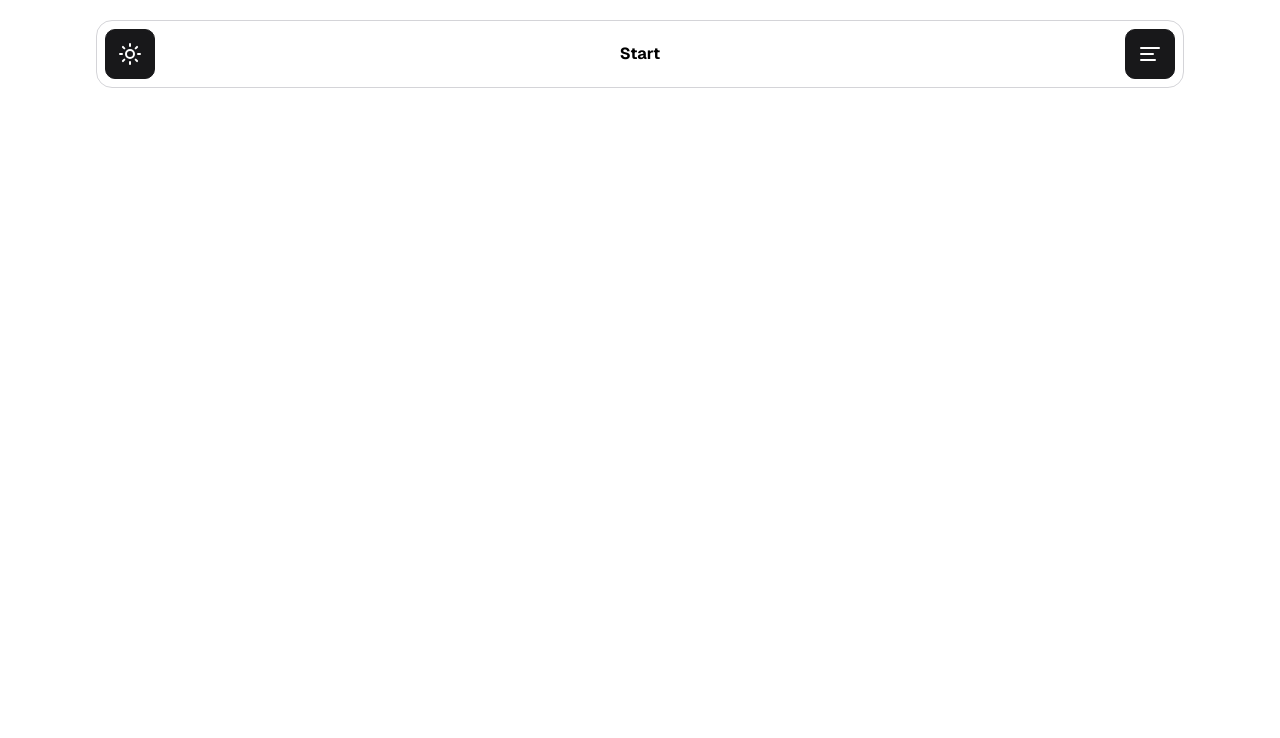
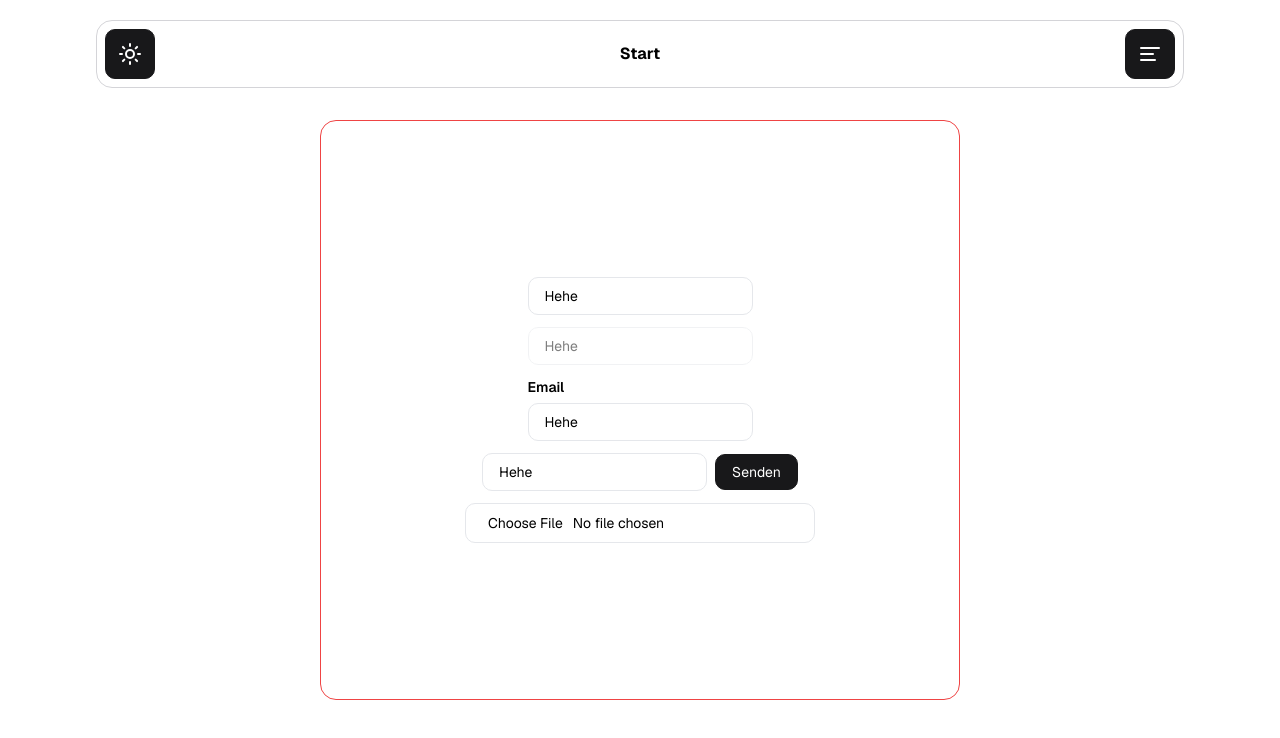
Before and after one commit to robin-ahn-dev/roa-react-label, a React (Vite) app: page /inputs in a window 1280 px wide. Before the commit this address had no page. Shown: the top 738 px of the page. Built offline with nearby package versions, Linux system fonts and the light colour scheme.

Commit message:
Füge Inputs-Seite hinzu und integriere Input-Komponente mit verschiedenen Zuständen und Labels. Aktualisiere Navbar und Seiten-Exporte entsprechend.

```diff
--- a/src/components/Input.jsx
+++ b/src/components/Input.jsx
@@ -1,64 +1,40 @@
 import React from "react";
+import Button from "./Button";
 
 function Input({
     type = "text",
+    label,
     placeholder,
+    button,
     value,
     onChange,
     disabled = false,
-    error = false,
-    success = false,
-    warning = false,
     className = "",
-    iconLeft,
-    iconRight,
     full = false,
     bold = false,
 }) {
     const baseClass =
-        "text-sm rounded-normal border px-4 py-2 focus:outline-none focus:ring-2";
+        "text-sm rounded-normal px-4 py-2 bg-white dark:bg-cardbg border-[1px] focus:outline-none";
     const fullClass = full ? "w-full" : "";
     const boldClass = bold ? "font-bold" : "";
     const disabledClass = disabled ? "opacity-50 cursor-not-allowed" : "";
 
-    const statusStyles = {
-        error: "border-red-500 focus:ring-red-200",
-        success: "border-green-500 focus:ring-green-200",
-        warning: "border-yellow-500 focus:ring-yellow-200",
-        default:
-            "border-gray-300 focus:ring-gray-200 dark:border-gray-600 dark:focus:ring-gray-700",
-    };
-
-    const getStatusClass = () => {
-        if (error) return statusStyles.error;
-        if (success) return statusStyles.success;
-        if (warning) return statusStyles.warning;
-        return statusStyles.default;
-    };
-
-    const renderIcon = (icon) =>
-        icon ? React.cloneElement(icon, { className: "w-5 h-5" }) : null;
-
     return (
-        <div className={`relative ${fullClass}`}>
-            {iconLeft && (
-                <div className="absolute left-3 top-1/2 -translate-y-1/2">
-                    {renderIcon(iconLeft)}
-                </div>
+        <div className={`relative ${fullClass} flex flex-col gap-[2px]`}>
+            {label && (
+                <label className="text-sm font-semibold mb-1">{label}</label>
             )}
+            <div className="flex items-center gap-2">
                 <input
                     type={type}
                     placeholder={placeholder}
                     value={value}
                     onChange={onChange}
                     disabled={disabled}
-                className={`${baseClass} ${fullClass} ${boldClass} ${getStatusClass()} ${disabledClass} ${className} ${iconLeft ? "pl-10" : ""} ${iconRight ? "pr-10" : ""}`}
+                    className={`${baseClass} ${fullClass} ${boldClass} ${disabledClass} ${className}`}
                 />
-            {iconRight && (
-                <div className="absolute right-3 top-1/2 -translate-y-1/2">
-                    {renderIcon(iconRight)}
+                {button && <Button text={button} />}
             </div>
-            )}
         </div>
     );
 }
--- a/src/main.jsx
+++ b/src/main.jsx
@@ -6,7 +6,7 @@ import { BrowserRouter as Router, Routes, Route } from "react-router-dom";
 import "./style.scss";
 
 // Pages
-import { App, Buttons, Texts } from "./pages/-pages.js";
+import { App, Buttons, Texts, Inputs } from "./pages/-pages.js";
 import { Navbar } from "./modules/-modules.js";
 import { PagesProvider } from "./hooks/usePages.jsx";
 
@@ -37,6 +37,7 @@ const Main = () => {
                     <Route path="/" element={<App />} />
                     <Route path="/texts" element={<Texts />} />
                     <Route path="/buttons" element={<Buttons />} />
+                    <Route path="/inputs" element={<Inputs />} />
                 </Routes>
             </PagesProvider>
         </Router>
--- a/src/modules/Navbar.jsx
+++ b/src/modules/Navbar.jsx
@@ -18,6 +18,7 @@ function Navbar() {
         { to: "/", icon: <House />, text: "Start" },
         { to: "/texts", icon: <Clock />, text: "Texts" },
         { to: "/buttons", icon: <Clock />, text: "Buttons" },
+        { to: "/inputs", icon: <Clock />, text: "Inputs" },
     ];
 
     return (
--- a/src/pages/-pages.js
+++ b/src/pages/-pages.js
@@ -1,3 +1,4 @@
 export { default as App } from "./App";
 export { default as Texts } from "./Texts";
 export { default as Buttons } from "./Buttons";
+export { default as Inputs } from "./Inputs";
--- a/src/pages/Buttons.jsx
+++ b/src/pages/Buttons.jsx
@@ -2,7 +2,7 @@ import React from "react";
 import { Button } from "../components/-components";
 import { Moon } from "lucide-react";
 
-function Test() {
+function Buttons() {
     return (
         <div className="roa-container-site flex flex-col items-center justify-center gap-3 !w-1/2 border-[1px] border-red-500 rounded-2xl">
             <Button text="Normaler Button" type="normal" />
@@ -25,4 +25,4 @@ function Test() {
     );
 }
 
-export default Test;
+export default Buttons;
--- /dev/null
+++ b/src/pages/Inputs.jsx
@@ -0,0 +1,19 @@
+import React, { useState } from "react";
+import { Input } from "../components/-components";
+import { Moon } from "lucide-react";
+
+function Inputs() {
+    const [value, setValue] = useState("Hehe");
+
+    return (
+        <div className="roa-container-site flex flex-col items-center justify-center gap-3 !w-1/2 border-[1px] border-red-500 rounded-2xl">
+            <Input type="text" placeholder="Normaler Input" value={value} onChange={(e) => setValue(e.target.value)} />
+            <Input type="text" placeholder="Disabled Input" value={value} onChange={(e) => setValue(e.target.value)} disabled />
+            <Input type="text" placeholder="Disabled Input" value={value} onChange={(e) => setValue(e.target.value)} label={"Email"} />
+            <Input type="text" placeholder="Disabled Input" value={value} onChange={(e) => setValue(e.target.value)} button={"Senden"} />
+            <Input type="file" placeholder="Disabled Input"/>
+        </div>
+    );
+}
+
+export default Inputs;
--- a/src/pages/Texts.jsx
+++ b/src/pages/Texts.jsx
@@ -2,9 +2,9 @@ import React from "react";
 import { Text } from "../components/-components";
 import { Moon } from "lucide-react";
 
-function Test() {
+function Texts() {
     return (
-        <div className="roa-container-site flex flex-col justify-center gap-3 !w-1/2 border-[1px] bg-gray-200 border-red-500 rounded-2xl">
+        <div className="roa-container-site flex flex-col justify-center gap-3 !w-1/2 border-[1px] border-red-500 rounded-2xl">
             <Text type="h1" center>
                 H1 Überschrift
             </Text>
@@ -54,4 +54,4 @@ function Test() {
     );
 }
 
-export default Test;
+export default Texts;
--- a/src/scss/_global.scss
+++ b/src/scss/_global.scss
@@ -1,6 +1,10 @@
 // Import Font Poppins
+/*************** Fonts ***************/
+
 @import url("https://fonts.googleapis.com/css2?family=Poppins:wght@300;400;500;600;700&display=swap");
-@import url('https://fonts.googleapis.com/css2?family=Geist:wght@100..900&family=Inter:ital,opsz,wght@0,14..32,100..900;1,14..32,100..900&family=Poppins:ital,wght@0,100;0,200;0,300;0,400;0,500;0,600;0,700;0,800;0,900;1,100;1,200;1,300;1,400;1,500;1,600;1,700;1,800;1,900&display=swap');
+@import url("https://fonts.googleapis.com/css2?family=Geist:wght@100..900&family=Inter:ital,opsz,wght@0,14..32,100..900;1,14..32,100..900&family=Poppins:ital,wght@0,100;0,200;0,300;0,400;0,500;0,600;0,700;0,800;0,900;1,100;1,200;1,300;1,400;1,500;1,600;1,700;1,800;1,900&display=swap");
+
+/*************** Globals ***************/
 
 html,
 body,
@@ -30,14 +34,7 @@ body {
     color: white;
 }
 
-/**************************************/
-
-$color-primary: #0e0e11;
-$color-secondary: #18181a;
-$color-accent: #479f26;
-$color-accent-light: #4dbb25;
-
-/**************************************/
+/*************** Container ***************/
 
 .roa-container {
     width: 85%;
@@ -68,3 +65,20 @@ $color-accent-light: #4dbb25;
         width: 92%;
     }
 }
+
+/*************** File Input ***************/
+
+
+input[type="file"]::file-selector-button {
+    background: transparent;
+    border: none;
+    color: black;
+}
+
+.dark input[type="file"]::file-selector-button {
+    background: transparent;
+    border: none;
+    color: white;
+}
+
+/******************************************/
--- a/tailwind.config.js
+++ b/tailwind.config.js
@@ -18,7 +18,7 @@ export default {
                 normal: "10px",
             },
 
-            // Theme Blue
+            // Theme Green
             // colors: {
             //     primary: "#21c55e",
             //     secondary: "#21c55e",
```
Lines whose indentation alone changed are shown as unchanged.
